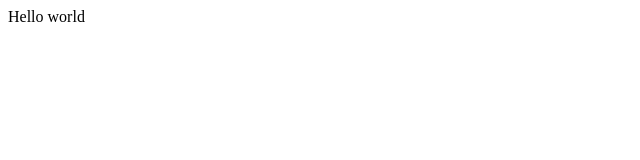
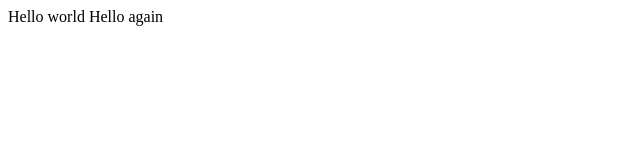
Before and after one commit to sohag1990/lecture0, a plain HTML site: page hello.html in a window 1280 px wide. Shown: the whole page, without its empty margins (0-640 px from the left). Drawn offline with Linux system fonts and the light colour scheme.

Commit message:
Update hello.html

```diff
--- a/hello.html
+++ b/hello.html
@@ -4,6 +4,6 @@
         <title>My webpage</title>
     </head>
     <body>
-        Hello world
+        Hello world Hello again
     </body>
 </html>
```
